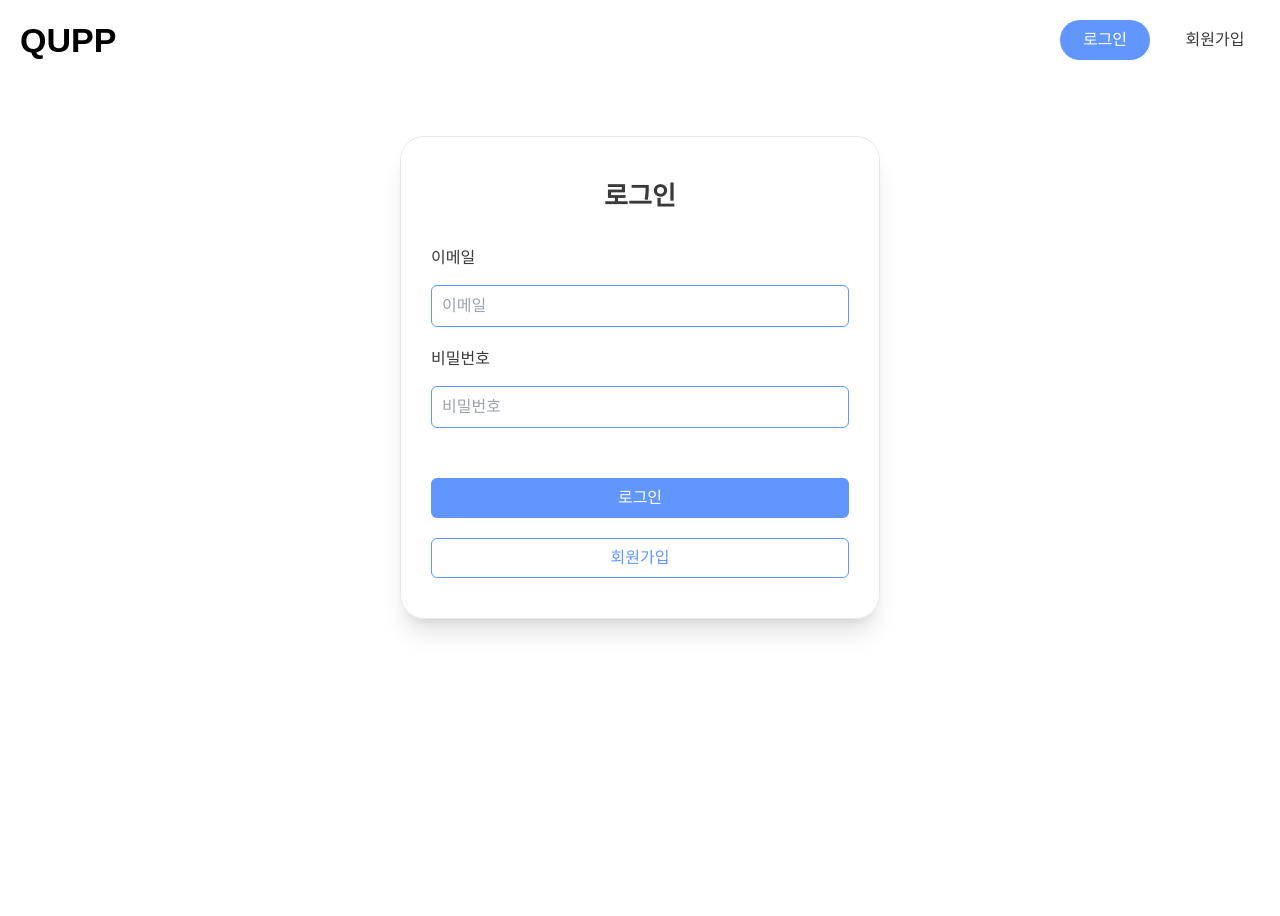
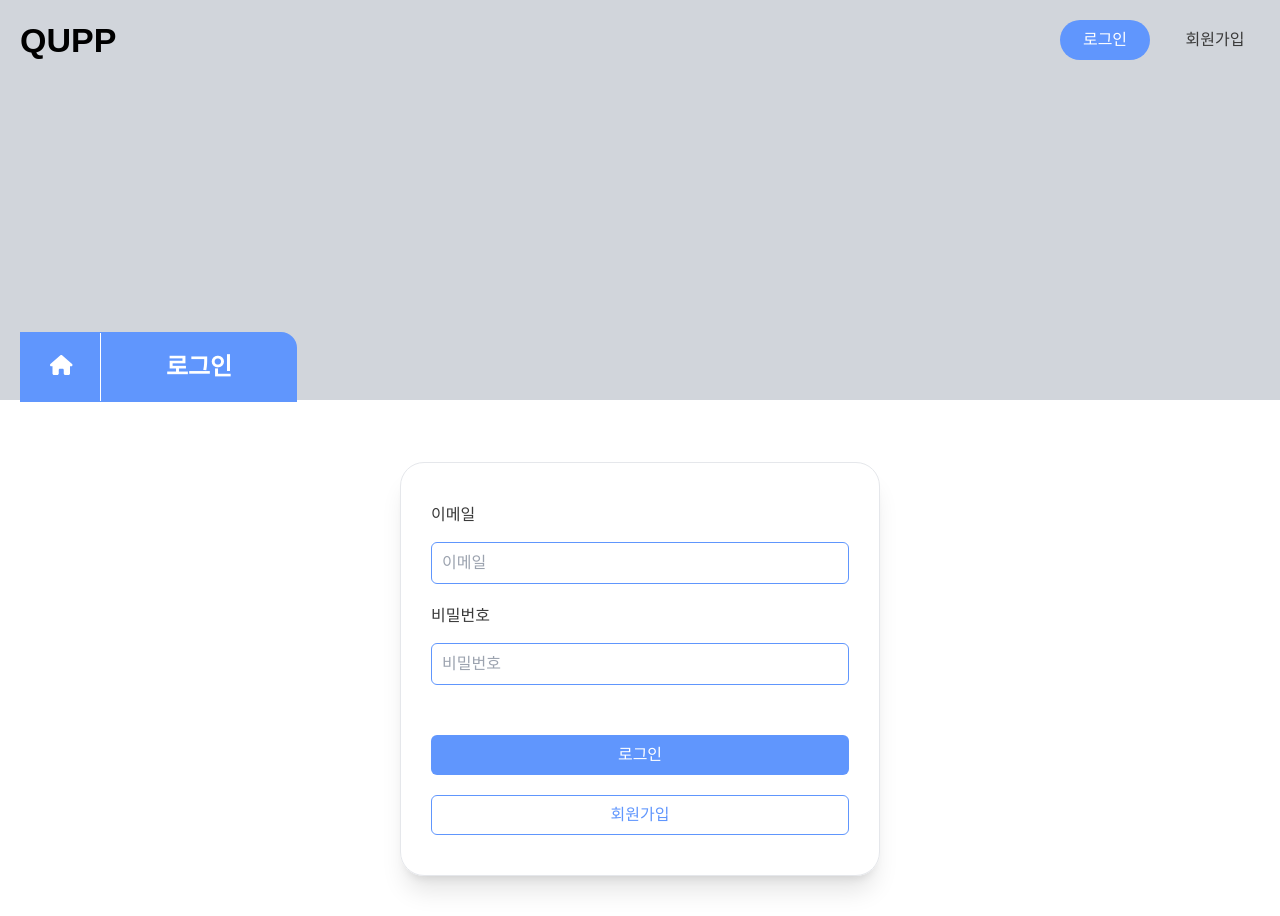
Before and after one commit to crewd/qupp-front, a Next.js app: page /login in a window 1280 px wide. Before the commit the page ends 800 px from the top, so only its background shows below. Built offline with nearby package versions, Linux system fonts and the light colour scheme.

Commit message:
design: page background 추가

```diff
--- /dev/null
+++ b/components/common/bgTitle.tsx
@@ -0,0 +1,26 @@
+import { faHouse } from '@fortawesome/free-solid-svg-icons';
+import { FontAwesomeIcon } from '@fortawesome/react-fontawesome';
+
+const BgTitle = ({ children }: { children: React.ReactNode }) => {
+  return (
+    <div>
+      <div className="absolute top-0 left-0 right-0 w-full h-[400px] bg-gray-300 -z-10" />
+      <div className="mt-[252px]">
+        <div className="mb-[60px] bg-primary w-[277px] h-[70px] leading-[68px] flex items-center pr-[20px] justify-between rounded-tr-2xl">
+          <div className=" w-[80px] h-[70px]">
+            <FontAwesomeIcon
+              className="text-white pl-[30px]"
+              icon={faHouse}
+              size="lg"
+            />
+          </div>
+          <h2 className="text-lg font-bold w-[calc(100%-80px)] text-white border-l text-center border-white pl-[20px]">
+            {children}
+          </h2>
+        </div>
+      </div>
+    </div>
+  );
+};
+
+export default BgTitle;
--- a/pages/login/index.tsx
+++ b/pages/login/index.tsx
@@ -1,16 +1,15 @@
 import Head from 'next/head';
+import BgTitle from '../../components/common/bgTitle';
 
 const LoginPage = () => {
   return (
-    <div className="px-[20px]">
+    <div>
       <Head>
         <title>로그인</title>
         <meta name="description" content="로그인" />
       </Head>
+      <BgTitle>로그인</BgTitle>
       <div className="sm:w-[480px] w-full sm:px-[30px] sm:py-[40px] m-auto flex justify-center flex-col sm:border sm:shadow-xl sm:rounded-3xl">
-        <p className="font-bold text-xl text-gray-1 mb-[30px] text-center">
-          로그인
-        </p>
         <div className="w-full flex flex-col gap-[20px]">
           <div className="w-full text-gray-1">
             <p className="mb-[15px]">이메일</p>
--- a/pages/qna/write.tsx
+++ b/pages/qna/write.tsx
@@ -1,7 +1,8 @@
-import { faChevronDown, faHouse } from '@fortawesome/free-solid-svg-icons';
+import { faChevronDown } from '@fortawesome/free-solid-svg-icons';
 import { FontAwesomeIcon } from '@fortawesome/react-fontawesome';
 import dynamic from 'next/dynamic';
 import { useEffect, useState } from 'react';
+import BgTitle from '../../components/common/bgTitle';
 
 const WysiwygEditor = dynamic(() => import('../../components/editor'), {
   ssr: false,
@@ -23,14 +24,7 @@ const AddPost = () => {
 
   return (
     <div>
-      <div className="absolute top-0 left-0 right-0 w-full h-[400px] bg-gray-300 -z-10" />
-      <div className="mt-[252px]">
-        <div className="mb-[60px] bg-primary w-[277px] px-[30px] leading-[68px] flex items-center justify-between rounded-tr-2xl">
-          <FontAwesomeIcon className="text-white" icon={faHouse} size="lg" />
-          <h2 className="text-lg font-bold text-white border-l border-white pl-[30px]">
-            질문 등록하기
-          </h2>
-        </div>
+      <BgTitle>질문 등록하기</BgTitle>
       <div className="border shadow-xl rounded-lg p-[20px] flex flex-col gap-[10px]">
         <div className="flex text-center">
           <p className="text-white bg-primary h-[45px] w-[130px] leading-[25px] rounded-tl-lg rounded-bl-lg p-[10px]">
@@ -83,7 +77,6 @@ const AddPost = () => {
         </div>
       </div>
     </div>
-    </div>
   );
 };
 
--- a/pages/signup/index.tsx
+++ b/pages/signup/index.tsx
@@ -1,4 +1,5 @@
 import Head from 'next/head';
+import BgTitle from '../../components/common/bgTitle';
 
 const SignUpPage = () => {
   return (
@@ -7,10 +8,8 @@ const SignUpPage = () => {
         <title>회원가입</title>
         <meta name="description" content="회원가입" />
       </Head>
+      <BgTitle>회원가입</BgTitle>
       <div className="sm:w-[600px] w-full sm:px-[60px] sm:py-[40px] m-auto flex justify-center flex-col sm:border sm:shadow-xl sm:rounded-3xl">
-        <p className="font-bold text-xl sm:text-left text-center text-gray-1 mb-[30px]">
-          회원가입
-        </p>
         <div className="w-full flex flex-col gap-[20px]">
           <div className="w-full text-gray-1">
             <p className="mb-[15px]">이메일</p>
```
Lines whose indentation alone changed are shown as unchanged.
